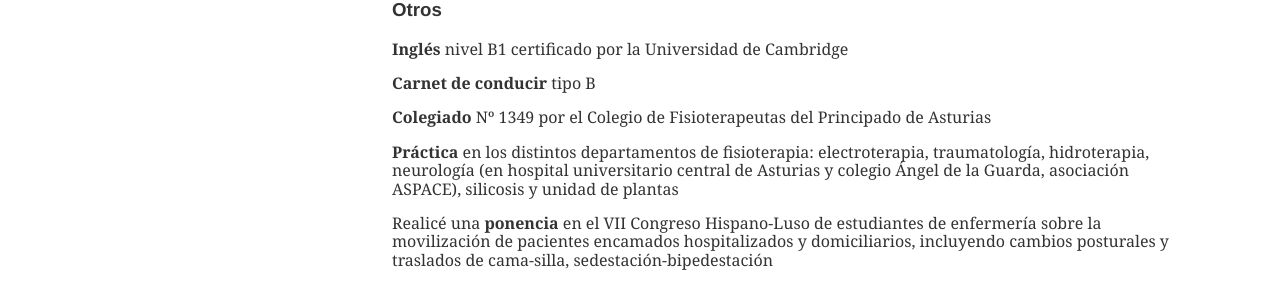
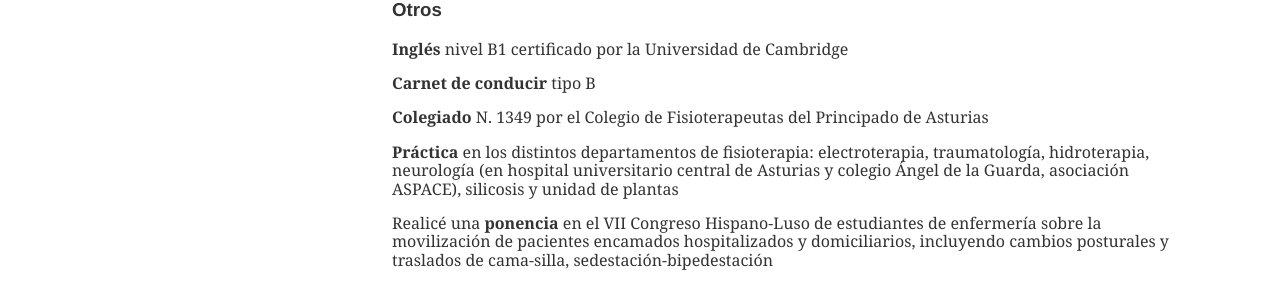
Before and after one commit to elfloren/pablovazquez.info, a Jekyll site: the page built from index.md, in a window 1280 px wide. Shown: the part 1267-1552 px from the top of the page. Built offline with Jekyll 4.4.1, drawn with Linux system fonts in a browser that asks for light colours.

Commit message:
Update index.md

```diff
--- a/index.md
+++ b/index.md
@@ -39,7 +39,7 @@ con trastornos neurológicos
 ### Otros
 - **Inglés** nivel B1 certificado por la Universidad de Cambridge
 - **Carnet de conducir** tipo B
-- **Colegiado** Nº 1349 por el Colegio de Fisioterapeutas del Principado de Asturias
+- **Colegiado** N. 1349 por el Colegio de Fisioterapeutas del Principado de Asturias
 - **Práctica** en los distintos departamentos de fisioterapia: electroterapia, traumatología, hidroterapia, neurología (en hospital universitario central de Asturias y colegio Ángel de la Guarda, asociación ASPACE), silicosis y unidad de plantas
 - Realicé una **ponencia** en el VII Congreso Hispano-Luso de estudiantes de enfermería sobre la movilización de pacientes encamados hospitalizados y domiciliarios, incluyendo cambios posturales y traslados de cama-silla, sedestación-bipedestación
 - **Charlas** en los colegios sobre educación postural, a través del programa "Fisioterapia en el colegio" promovido por COFISPA
```
